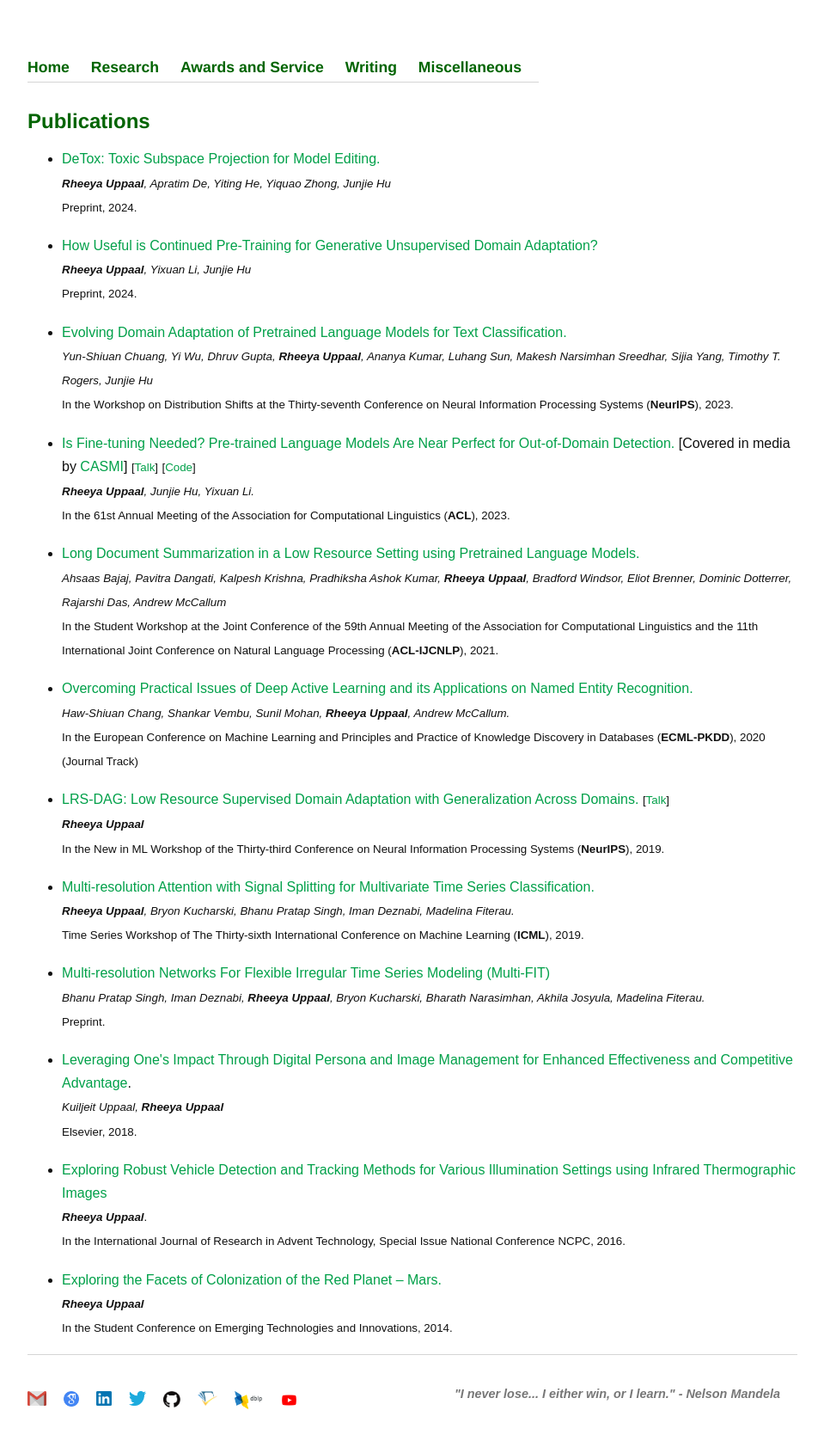
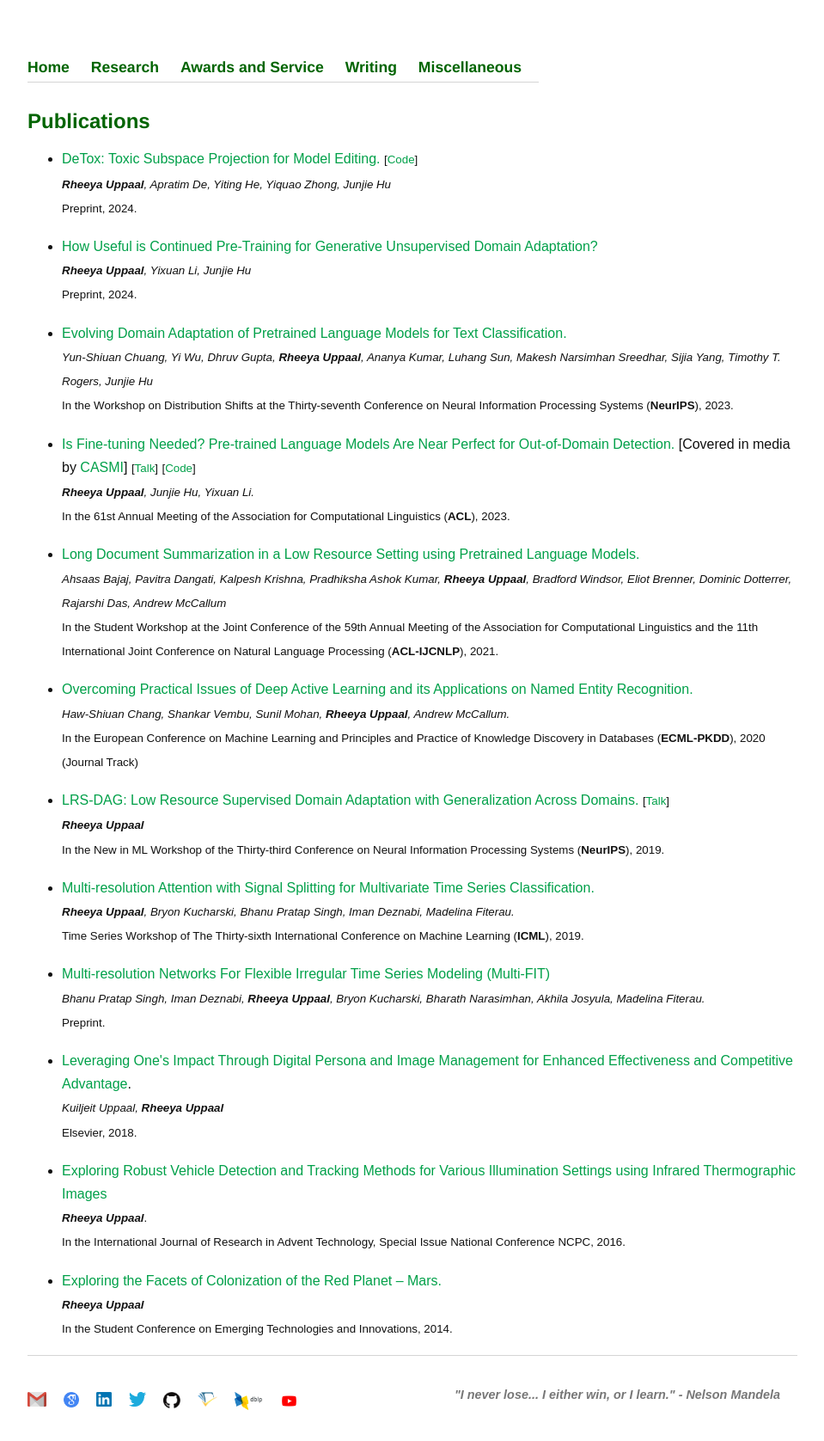
Before and after one commit to Uppaal/Uppaal.github.io, a Jekyll site: the page built from publications.html, in a window 1280 px wide. Shown: the whole page at 86% size, without its empty margins (160-1119 px from the left). Built offline with Jekyll 4.4.1, drawn with Linux system fonts in a browser that asks for light colours.

Commit message:
Update publications.html

```diff
--- a/publications.html
+++ b/publications.html
@@ -16,7 +16,7 @@ title: Publications
 
 	<h1>Publications</h1>
 	<ul>
-	<li><a href="https://arxiv.org/abs/2405.13967">DeTox: Toxic Subspace Projection for Model Editing.</a> <br><small><i><b>Rheeya Uppaal</b>, Apratim De, Yiting He, Yiquao Zhong, Junjie Hu</i><br>Preprint, 2024.</small></li>
+	<li><a href="https://arxiv.org/abs/2405.13967">DeTox: Toxic Subspace Projection for Model Editing.</a> <small>[<a href="https://github.com/Uppaal/detox-edit">Code</a>]</small> <br><small><i><b>Rheeya Uppaal</b>, Apratim De, Yiting He, Yiquao Zhong, Junjie Hu</i><br>Preprint, 2024.</small></li>
 	<li><a href="https://arxiv.org/abs/2401.17514">How Useful is Continued Pre-Training for Generative Unsupervised Domain Adaptation?</a> <br><small><i><b>Rheeya Uppaal</b>, Yixuan Li, Junjie Hu</i><br>Preprint, 2024.</small></li>
 	<li><a href="https://arxiv.org/abs/2311.09661">Evolving Domain Adaptation of Pretrained Language Models for Text Classification.</a> <br><small><i>Yun-Shiuan Chuang, Yi Wu, Dhruv Gupta, <b>Rheeya Uppaal</b>, Ananya Kumar, Luhang Sun, Makesh Narsimhan Sreedhar, Sijia Yang, Timothy T. Rogers, Junjie Hu</i><br>In the Workshop on Distribution Shifts at the Thirty-seventh Conference on Neural Information Processing Systems (<b>NeurIPS</b>), 2023.</small></li>
 	<li><a href="https://aclanthology.org/2023.acl-long.717/">Is Fine-tuning Needed? Pre-trained Language Models Are Near Perfect for Out-of-Domain Detection.</a> [Covered in media by <a href="https://casmi.northwestern.edu/news/articles/2023/study-finds-simple-method-can-improve-safety-for-language-models.html">CASMI</a>] <small>[<a href="https://youtu.be/iVfXGQ0iwzQ">Talk</a>]</small> <small>[<a href="https://github.com/Uppaal/lm-ood">Code</a>]</small> <br><small><i><b>Rheeya Uppaal</b>, Junjie Hu, Yixuan Li.</i><br>In the 61st Annual Meeting of the Association for Computational Linguistics (<b>ACL</b>), 2023.</small></li>
```
